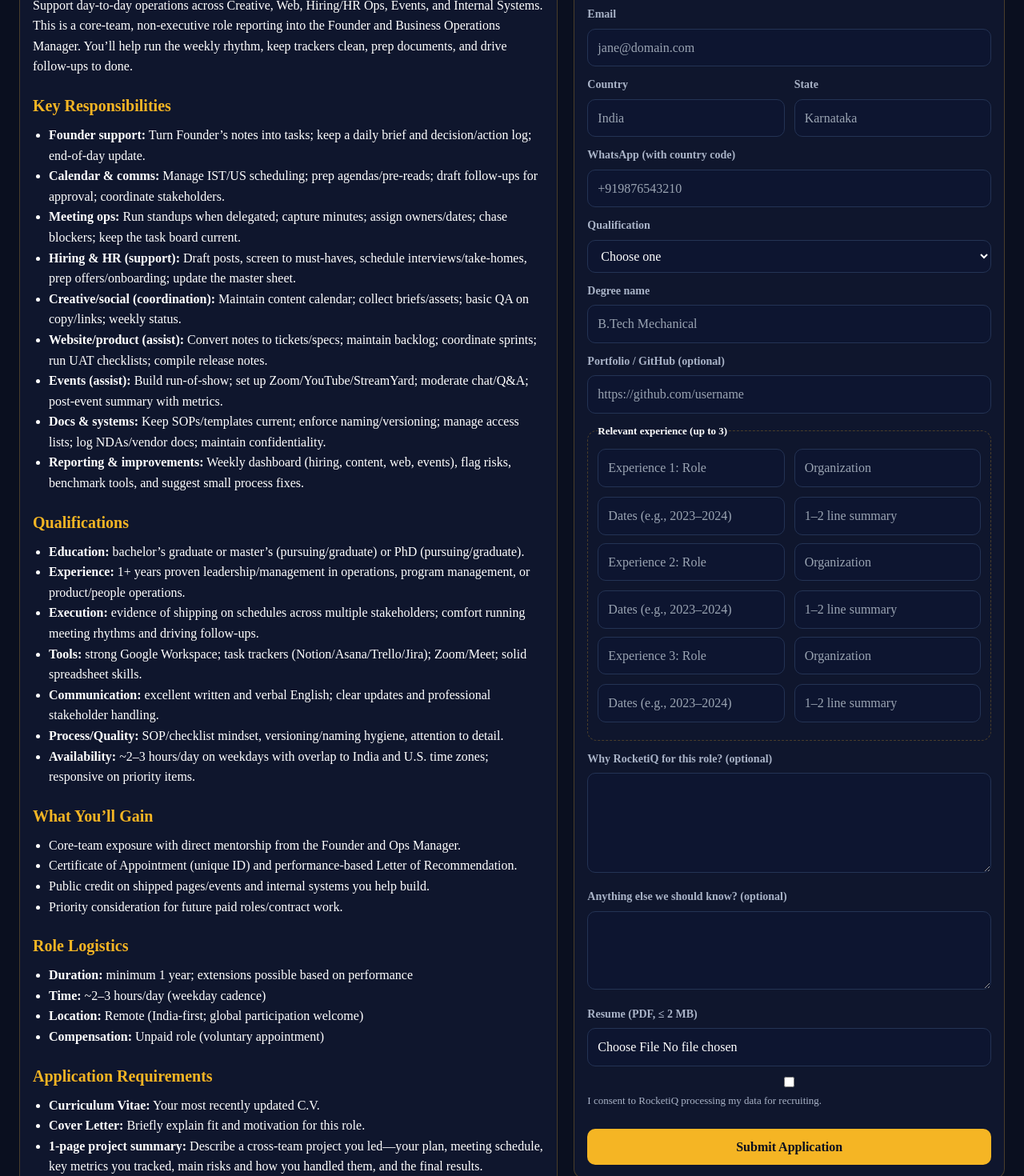
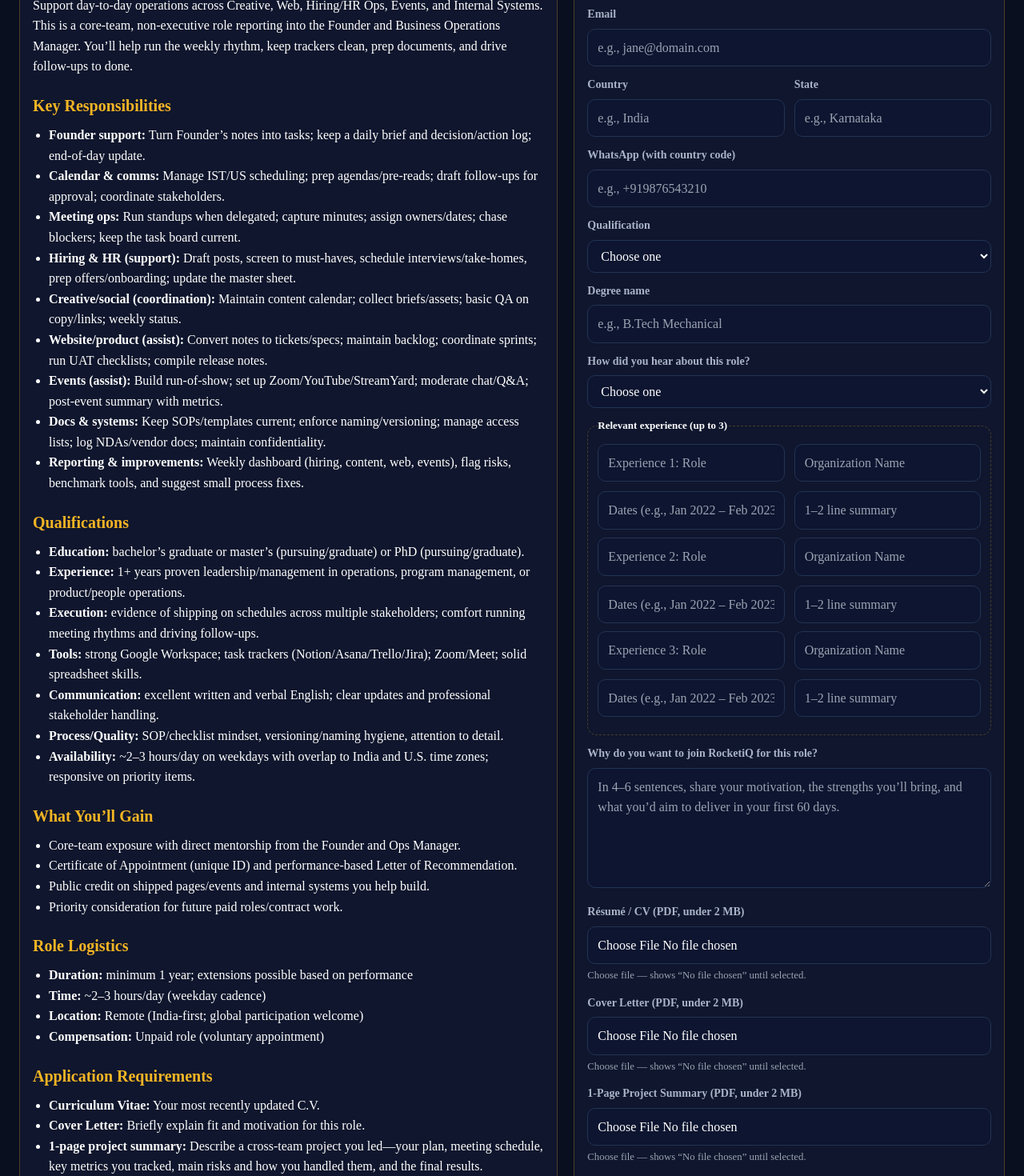
Before and after one commit to RocketiQ/nextjs-boilerplate, a Next.js app: page /business-operations-associate in a window 1280 px wide. Shown: the part 540-2010 px from the top of the page at 80% size. Built offline with nearby package versions, Linux system fonts and the light colour scheme; no server answers.

Commit message:
Update page.tsx

```diff
--- a/app/business-operations-associate/page.tsx
+++ b/app/business-operations-associate/page.tsx
@@ -9,24 +9,54 @@
   const [msg, setMsg] = useState<string | null>(null);
   const [fileErr, setFileErr] = useState<string | null>(null);
 
-  function validateFile(f: File) {
-    const isPdf = f.type === 'application/pdf' || f.name.toLowerCase().endsWith('.pdf');
-    if (!isPdf) return 'Please upload a PDF file.';
-    const maxBytes = 2 * 1024 * 1024;
-    if (f.size > maxBytes) return 'PDF must be ≤ 2 MB.';
+  // track selects to conditionally require the "Other" text boxes
+  const [qualification, setQualification] = useState<string>('');
+  const [heardFrom, setHeardFrom] = useState<string>('');
+
+  function validatePdf(f: File | null, label: string) {
+    if (!f) return `${label} is required.`;
+    const isPdf =
+      f.type === 'application/pdf' || f.name.toLowerCase().endsWith('.pdf');
+    if (!isPdf) return `${label}: please upload a PDF file.`;
+    const maxBytes = 2 * 1024 * 1024; // 2 MB
+    if (f.size > maxBytes) return `${label}: file must be under 2 MB.`;
     return null;
   }
 
   async function onSubmit(e: React.FormEvent<HTMLFormElement>) {
     e.preventDefault();
-    setPending(true); setMsg(null); setFileErr(null);
+    setPending(true);
+    setMsg(null);
+    setFileErr(null);
 
-    const fd = new FormData(e.currentTarget);
-    const file = fd.get('resume') as File | null;
-    if (!file) { setFileErr('Attach your resume (PDF).'); setPending(false); return; }
-    const v = validateFile(file); if (v) { setFileErr(v); setPending(false); return; }
+    const formEl = e.currentTarget;
+    const fd = new FormData(formEl);
 
+    // Conditional requirements: "Other" fields must be non-empty when chosen
+    if (fd.get('qualification') === 'Other' && !String(fd.get('qualification_other') || '').trim()) {
+      setPending(false);
+      return setMsg('Please specify your qualification in the “If Other, specify” field.');
+    }
+    if (fd.get('heard_from') === 'Other' && !String(fd.get('heard_from_other') || '').trim()) {
+      setPending(false);
+      return setMsg('Please specify how you heard about this role in the “If Other, specify” field.');
+    }
+
+    // Validate 3 PDFs
+    const resume = fd.get('resume') as File | null;
+    const cover = fd.get('cover_letter') as File | null;
+    const project = fd.get('project_summary') as File | null;
+
+    const v1 = validatePdf(resume, 'Résumé / CV');
+    if (v1) { setFileErr(v1); setPending(false); return; }
+    const v2 = validatePdf(cover, 'Cover Letter');
+    if (v2) { setFileErr(v2); setPending(false); return; }
+    const v3 = validatePdf(project, '1-Page Project Summary');
+    if (v3) { setFileErr(v3); setPending(false); return; }
+
+    // Submit to API
     const res = await fetch('/api/apply', { method: 'POST', body: fd });
+
     if (res.ok) {
       setMsg('Application submitted. Thank you!');
       if (typeof window !== 'undefined' && (window as any).gtag) {
@@ -34,7 +64,9 @@
           job_slug: 'business-operations-associate',
         });
       }
-      (e.currentTarget as HTMLFormElement).reset();
+      formEl.reset();
+      setQualification('');
+      setHeardFrom('');
     } else {
       const j = await res.json().catch(() => null);
       setMsg(j?.error ? `Failed: ${j.error}` : 'Submission failed. Please try again.');
@@ -42,17 +74,17 @@
     setPending(false);
   }
 
-  // Typography helpers (spacing preserved)
+  // Typography helpers (kept)
   const h2First: React.CSSProperties = { marginTop: 0, marginBottom: 8, fontWeight: 800, fontSize: 20 };
   const h2Next:  React.CSSProperties = { marginTop: 20, marginBottom: 8, fontWeight: 800, fontSize: 20 };
   const label:   React.CSSProperties = { fontSize: 14, fontWeight: 700, marginBottom: 6, color: 'var(--muted)' };
 
   return (
     <main>
-      {/* Centered logo (full-width header) */}
+      {/* Centered logo */}
       <header className="logo-bar">
         <Image
-          src="/rocketiq-white.png"   // ensure this file exists in /public
+          src="/rocketiq-white.png"
           alt="RocketiQ"
           width={320}
           height={44}
@@ -69,7 +101,7 @@
         </div>
 
         <div className="careers-grid">
-          {/* Job post (content) */}
+          {/* Left: Job description (unchanged content) */}
           <section className="card-dk">
             <h2 style={h2First}><strong>About RocketiQ</strong></h2>
             <p>
@@ -142,26 +174,49 @@
             </p>
           </section>
 
-          {/* Apply form */}
+          {/* Right: Apply form */}
           <section className="card-dk">
             <h2 style={h2First}><strong>Apply Now</strong></h2>
+
             <form onSubmit={onSubmit}>
               <input type="hidden" name="job_slug" value="business-operations-associate" />
-              <div style={{ display:'grid', gap: 12 }}>
-                <div><div style={label}>Full name</div><input name="name" required placeholder="Jane Doe" /></div>
-                <div><div style={label}>Age</div><input name="age" type="number" min={0} placeholder="22" /></div>
-                <div><div style={label}>Email</div><input name="email" type="email" required placeholder="jane@domain.com" /></div>
+
+              <div style={{ display: 'grid', gap: 12 }}>
+                {/* Basics */}
+                <div><div style={label}>Full name</div>
+                  <input name="name" required placeholder="e.g., Jane Doe" />
+                </div>
+
+                <div><div style={label}>Age</div>
+                  <input name="age" type="number" min={0} required placeholder="e.g., 22" />
+                </div>
+
+                <div><div style={label}>Email</div>
+                  <input name="email" type="email" required placeholder="e.g., jane@domain.com" />
+                </div>
 
                 <div className="stack-2">
-                  <div><div style={label}>Country</div><input name="country" placeholder="India" /></div>
-                  <div><div style={label}>State</div><input name="state" placeholder="Karnataka" /></div>
+                  <div><div style={label}>Country</div>
+                    <input name="country" required placeholder="e.g., India" />
+                  </div>
+                  <div><div style={label}>State</div>
+                    <input name="state" required placeholder="e.g., Karnataka" />
+                  </div>
                 </div>
 
-                <div><div style={label}>WhatsApp (with country code)</div><input name="whatsapp" placeholder="+919876543210" /></div>
+                <div><div style={label}>WhatsApp (with country code)</div>
+                  <input name="whatsapp" required placeholder="e.g., +919876543210" />
+                </div>
 
+                {/* Qualification + Other */}
                 <div>
                   <div style={label}>Qualification</div>
-                  <select name="qualification" defaultValue="">
+                  <select
+                    name="qualification"
+                    required
+                    value={qualification}
+                    onChange={(e) => setQualification(e.target.value)}
+                  >
                     <option value="" disabled>Choose one</option>
                     <option>Bachelors pursuing</option>
                     <option>Bachelors graduate</option>
@@ -169,34 +224,99 @@
                     <option>Masters graduate</option>
                     <option>PhD pursuing</option>
                     <option>PhD graduate</option>
+                    <option value="Other">Other (specify below)</option>
                   </select>
                 </div>
 
-                <div><div style={label}>Degree name</div><input name="degree_name" placeholder="B.Tech Mechanical" /></div>
-                <div><div style={label}>Portfolio / GitHub (optional)</div><input name="portfolio" type="url" placeholder="https://github.com/username" /></div>
+                {qualification === 'Other' && (
+                  <div>
+                    <div style={label}>If Other, specify</div>
+                    <input name="qualification_other" placeholder="e.g., Diploma in … / Alternative credential" />
+                  </div>
+                )}
 
-                <fieldset style={{ border:'1px dashed var(--panel-border)', borderRadius:12, padding:12 }}>
-                  <legend style={{ fontSize:13, fontWeight:700 }}>Relevant experience (up to 3)</legend>
-                  {[1,2,3].map(i => (
+                <div><div style={label}>Degree name</div>
+                  <input name="degree_name" required placeholder="e.g., B.Tech Mechanical" />
+                </div>
+
+                {/* How did you hear */}
+                <div>
+                  <div style={label}>How did you hear about this role?</div>
+                  <select
+                    name="heard_from"
+                    required
+                    value={heardFrom}
+                    onChange={(e) => setHeardFrom(e.target.value)}
+                  >
+                    <option value="" disabled>Choose one</option>
+                    <option>LinkedIn</option>
+                    <option>Twitter</option>
+                    <option>Facebook</option>
+                    <option>Instagram</option>
+                    <option>WhatsApp</option>
+                    <option>RocketiQ website</option>
+                    <option>Friend</option>
+                    <option value="Other">Other</option>
+                  </select>
+                </div>
+
+                {heardFrom === 'Other' && (
+                  <div>
+                    <div style={label}>If Other, specify</div>
+                    <input name="heard_from_other" placeholder="e.g., University newsletter" />
+                  </div>
+                )}
+
+                {/* Relevant experience (optional as before) */}
+                <fieldset style={{ border: '1px dashed var(--panel-border)', borderRadius: 12, padding: 12 }}>
+                  <legend style={{ fontSize: 13, fontWeight: 700 }}>Relevant experience (up to 3)</legend>
+                  {[1, 2, 3].map((i) => (
                     <div key={i} className="stack-2" style={{ marginBottom: 10 }}>
                       <input name={`exp${i}_role`} placeholder={`Experience ${i}: Role`} />
-                      <input name={`exp${i}_org`} placeholder="Organization" />
-                      <input name={`exp${i}_dates`} placeholder="Dates (e.g., 2023–2024)" />
+                      <input name={`exp${i}_org`} placeholder="Organization Name" />
+                      <input name={`exp${i}_dates`} placeholder="Dates (e.g., Jan 2022 – Feb 2023)" />
                       <input name={`exp${i}_summary`} placeholder="1–2 line summary" />
                     </div>
                   ))}
                 </fieldset>
 
-                <div><div style={label}>Why RocketiQ for this role? (optional)</div><textarea name="q1" rows={4} style={{ resize:'vertical' }} /></div>
-                <div><div style={label}>Anything else we should know? (optional)</div><textarea name="q2" rows={3} style={{ resize:'vertical' }} /></div>
+                {/* Motivation (required) */}
+                <div>
+                  <div style={label}>Why do you want to join RocketiQ for this role?</div>
+                  <textarea
+                    name="q1"
+                    rows={5}
+                    required
+                    placeholder="In 4–6 sentences, share your motivation, the strengths you’ll bring, and what you’d aim to deliver in your first 60 days."
+                    style={{ resize: 'vertical' }}
+                  />
+                </div>
+
+                {/* Files */}
+                <div>
+                  <div style={label}>Résumé / CV (PDF, under 2 MB)</div>
+                  <input type="file" name="resume" accept="application/pdf" required />
+                  <small style={{ color: '#9aa4b2' }}>Choose file — shows “No file chosen” until selected.</small>
+                </div>
 
                 <div>
-                  <div style={label}>Resume (PDF, ≤ 2 MB)</div>
-                  <input type="file" name="resume" accept="application/pdf" required />
-                  {fileErr && <div style={{ color:'#ff9898', fontSize:12, marginTop:6 }}>{fileErr}</div>}
+                  <div style={label}>Cover Letter (PDF, under 2 MB)</div>
+                  <input type="file" name="cover_letter" accept="application/pdf" required />
+                  <small style={{ color: '#9aa4b2' }}>Choose file — shows “No file chosen” until selected.</small>
                 </div>
 
-                <label style={{ fontSize:13, color:'var(--muted)' }}>
+                <div>
+                  <div style={label}>1-Page Project Summary (PDF, under 2 MB)</div>
+                  <input type="file" name="project_summary" accept="application/pdf" required />
+                  <small style={{ color: '#9aa4b2' }}>Choose file — shows “No file chosen” until selected.</small>
+                </div>
+
+                {fileErr && (
+                  <div style={{ color: '#ff9898', fontSize: 12, marginTop: 6 }}>{fileErr}</div>
+                )}
+
+                {/* Consent */}
+                <label style={{ fontSize: 13, color: 'var(--muted)' }}>
                   <input type="checkbox" name="consent" required /> I consent to RocketiQ processing my data for recruiting.
                 </label>
 
@@ -212,7 +332,7 @@
                 </button>
 
                 {msg && (
-                  <div style={{ fontSize:14, color: msg.startsWith('Failed') ? '#ff9898' : '#7de5b3' }}>
+                  <div style={{ fontSize: 14, color: msg.startsWith('Failed') ? '#ff9898' : '#7de5b3' }}>
                     {msg}
                   </div>
                 )}
@@ -221,7 +341,7 @@
           </section>
         </div>
 
-        <p style={{ textAlign:'center', color:'#9aa4b2', fontSize:12, marginTop:20 }}>
+        <p style={{ textAlign: 'center', color: '#9aa4b2', fontSize: 12, marginTop: 20 }}>
           © {new Date().getFullYear()} RocketiQ
         </p>
       </div>
```
